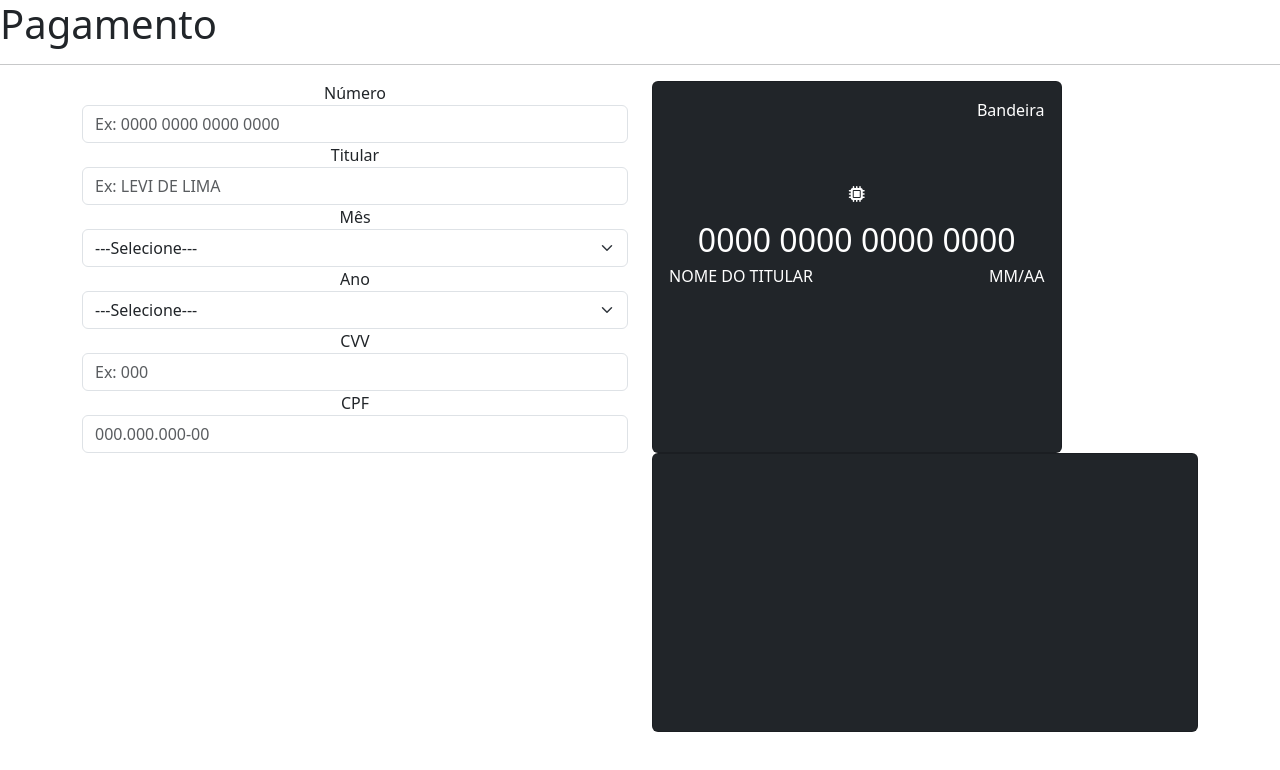
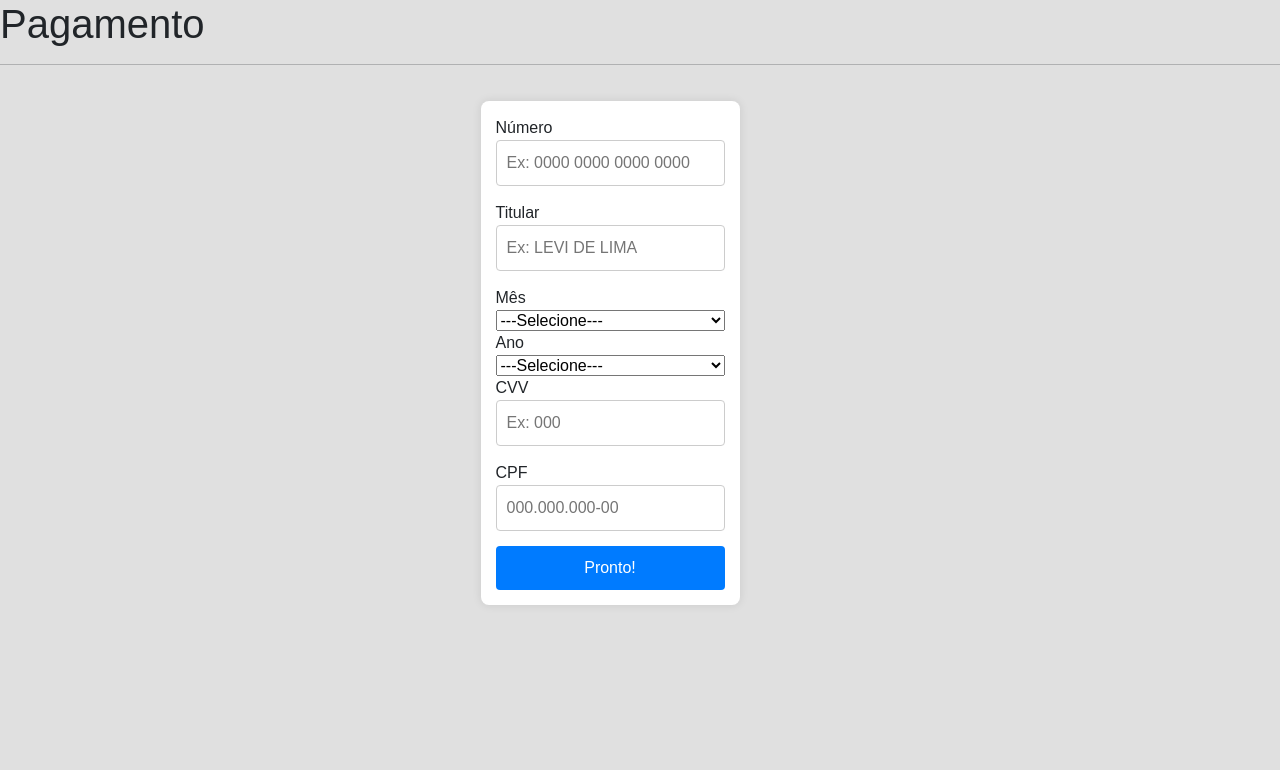
Before and after one commit to LeviLimaOliveira/Ecommerce, a plain HTML site: page assets/html/checkout.html in a window 1280 px wide. Drawn offline with nearby package versions, Linux system fonts and the light colour scheme.

Commit message:
criando sem bootstrap

```diff
--- a/assets/css/checkout.css
+++ b/assets/css/checkout.css
@@ -0,0 +1,87 @@
+*{
+    margin: 0;
+    padding: 0;
+    box-sizing: border-box;
+}
+
+body {
+    font-family: sans-serif;
+    align-items: center;
+    justify-content: center;
+    height: 90vh;
+    background:	#e0e0e0;
+}
+.container {
+    max-width: 1200px;
+    margin: 0 10px;
+    padding: 20px;
+    display: flex;
+    align-items: center;
+    justify-content: space-around;
+}
+.form-container {
+    flex: 1;
+    background-color: #ffffff;
+    border-radius: 8px;
+    box-shadow: 0 0 10px rgba(0, 0, 0, 0.1);
+}
+
+form {
+    background-color: #ffffff;
+    padding: 15px;
+    border-radius: 8px;
+    box-shadow: 0 0 10px rgba(0, 0, 0, 0.1);
+    display: flex;
+    flex-direction: column;
+}
+
+input[type="text"] {
+    width: 100%;
+    padding: 10px;
+    margin-bottom: 15px;
+    border: 1px solid #ccc;
+    border-radius: 4px;
+}
+
+input[type="submit"] {
+    background-color: #007bff;
+    color: #fff;
+    padding: 10px 15px;
+    border: none;
+    border-radius: 4px;
+    cursor: pointer;
+}
+
+input[type="submit"]:hover {
+    background-color: #0056b3;
+}
+
+form {
+    background-color: #ffffff;
+    padding: 15px;
+    border-radius: 8px;
+    box-shadow: 0 0 10px rgba(0, 0, 0, 0.1);
+    display: flex;
+    flex-direction: column;
+}
+
+input[type="text"] {
+    width: 100%;
+    padding: 10px;
+    margin-bottom: 15px;
+    border: 1px solid #ccc;
+    border-radius: 4px;
+}
+
+input[type="submit"] {
+    background-color: #007bff;
+    color: #fff;
+    padding: 10px 15px;
+    border: none;
+    border-radius: 4px;
+    cursor: pointer;
+}
+
+input[type="submit"]:hover {
+    background-color: #0056b3;
+}
--- a/assets/html/checkout.html
+++ b/assets/html/checkout.html
@@ -1,71 +1,52 @@
 <!DOCTYPE html>
 <html lang="pt-BR">
+
 <head>
   <meta charset="UTF-8">
   <meta name="viewport" content="width=device-width, initial-scale=1.0">
-    <link rel="stylesheet" href="https://cdnjs.cloudflare.com/ajax/libs/font-awesome/6.4.2/css/all.min.css" integrity="sha512-z3gLpd7yknf1YoNbCzqRKc4qyor8gaKU1qmn+CShxbuBusANI9QpRohGBreCFkKxLhei6S9CQXFEbbKuqLg0DA==" crossorigin="anonymous" referrerpolicy="no-referrer" />
-    <link href="https://cdn.jsdelivr.net/npm/bootstrap@5.3.2/dist/css/bootstrap.min.css" rel="stylesheet" integrity="sha384-T3c6CoIi6uLrA9TneNEoa7RxnatzjcDSCmG1MXxSR1GAsXEV/Dwwykc2MPK8M2HN" crossorigin="anonymous">
+  <link rel="stylesheet" href="https://cdnjs.cloudflare.com/ajax/libs/font-awesome/6.4.2/css/all.min.css"
+    integrity="sha512-z3gLpd7yknf1YoNbCzqRKc4qyor8gaKU1qmn+CShxbuBusANI9QpRohGBreCFkKxLhei6S9CQXFEbbKuqLg0DA=="
+    crossorigin="anonymous" referrerpolicy="no-referrer" />
+  <link href="https://cdn.jsdelivr.net/npm/bootstrap@5.3.2/dist/css/bootstrap.min.css" rel="stylesheet"
+    integrity="sha384-T3c6CoIi6uLrA9TneNEoa7RxnatzjcDSCmG1MXxSR1GAsXEV/Dwwykc2MPK8M2HN" crossorigin="anonymous">
   <link rel="stylesheet" href="../css/checkout.css">
   <title>Obrigado, Volte sempre!</title>
 </head>
+
 <body>
   <section>
     <h1>Pagamento</h1>
     <hr>
-        <div class="container text-center">
-        <div class="row">
-          <div class="col">
+    <div class="container">
+      <div class="form">
         <form>
-              <label for="numero" >Número</label>
-              <input type="text" onkeyup="alteraBandeira()" id="numero" class="form-control mb3"  placeholder="Ex: 0000 0000 0000 0000">
+          <label for="numero">Número</label>
+          <input type="text" onkeyup="alteraBandeira()" id="numero" placeholder="Ex: 0000 0000 0000 0000">
           <label for="Titular">Titular</label>
-              <input type="text" id="Titular" class="form-control mb3" placeholder="Ex: LEVI DE LIMA">
-              <div class="col">
+          <input type="text" id="Titular" placeholder="Ex: LEVI DE LIMA">
           <label for="mes">Mês</label>
-                <select id="mes" class="form-select">
+          <select id="mes">
           <option value="">---Selecione---</option>
           </select>
-              </div>
-              <div class="col">
           <label for="ano">Ano</label>
-                <select id="ano" class="form-select">
+          <select id="ano">
           <option value="">---Selecione---</option>
           </select>
+          <label for="cvv">CVV</label>
+          <input type="text" id="cvv" placeholder="Ex: 000">
+          <label for="cpf">CPF</label>
+          <input type="text" id="cpf" placeholder="000.000.000-00">
+          <input type="submit" value="Pronto!">
+        </form>
+        <div class="container" id="card">
+          <div id="frente"></div>
+          <div id="verso"></div>
         </div>
-              <div class="col">
-                <label for="cvv">CVV</label>
-                <input type="text" id="cvv" placeholder="Ex: 000" class="form-control mb3">
-              </div>
-              <div class="col">
-                <label for="cpf">CPF</label>
-                <input type="text" id="cpf" placeholder="000.000.000-00" class="form-control mb3">
-              </div>
-          </form>
-          </div>
-          <div class="col">
-            <div id="frente" class="card card-body bg-dark h-100 w-75 text-white">
-                <div class="text-end" id="bandeira">
-                  Bandeira
-                </div>
-                <div style="margin-top: 60px;">
-                  <i class="fa-solid fa-microchip" style="color: #ffffff;"></i>
-                </div>
-                <div id="card-numero" style="margin-top: 10px; font-size: 2rem;">
-                  0000 0000 0000 0000
-                </div>
-                <div class="d-flex justify-content-between">
-                  <span id="card-titular">NOME DO TITULAR</span>
-                  <span id="card-VALIDADE">MM/AA</span>
-                </div>
-            </div>
-            <div id="verso" class="card card-body bg-dark h-75 text-white">
-
-
-            </div>
-          </div>
-        </div>
-      </div></section>
-      <script src="https://cdn.jsdelivr.net/npm/bootstrap@5.3.2/dist/js/bootstrap.bundle.min.js" integrity="sha384-C6RzsynM9kWDrMNeT87bh95OGNyZPhcTNXj1NW7RuBCsyN/o0jlpcV8Qyq46cDfL" crossorigin="anonymous"></script>
+  </section>
+  <script src="https://cdn.jsdelivr.net/npm/bootstrap@5.3.2/dist/js/bootstrap.bundle.min.js"
+    integrity="sha384-C6RzsynM9kWDrMNeT87bh95OGNyZPhcTNXj1NW7RuBCsyN/o0jlpcV8Qyq46cDfL"
+    crossorigin="anonymous"></script>
   <script src="../js/checkout.js"></script>
 </body>
+
 </html>
```
Lines whose indentation alone changed are shown as unchanged.
